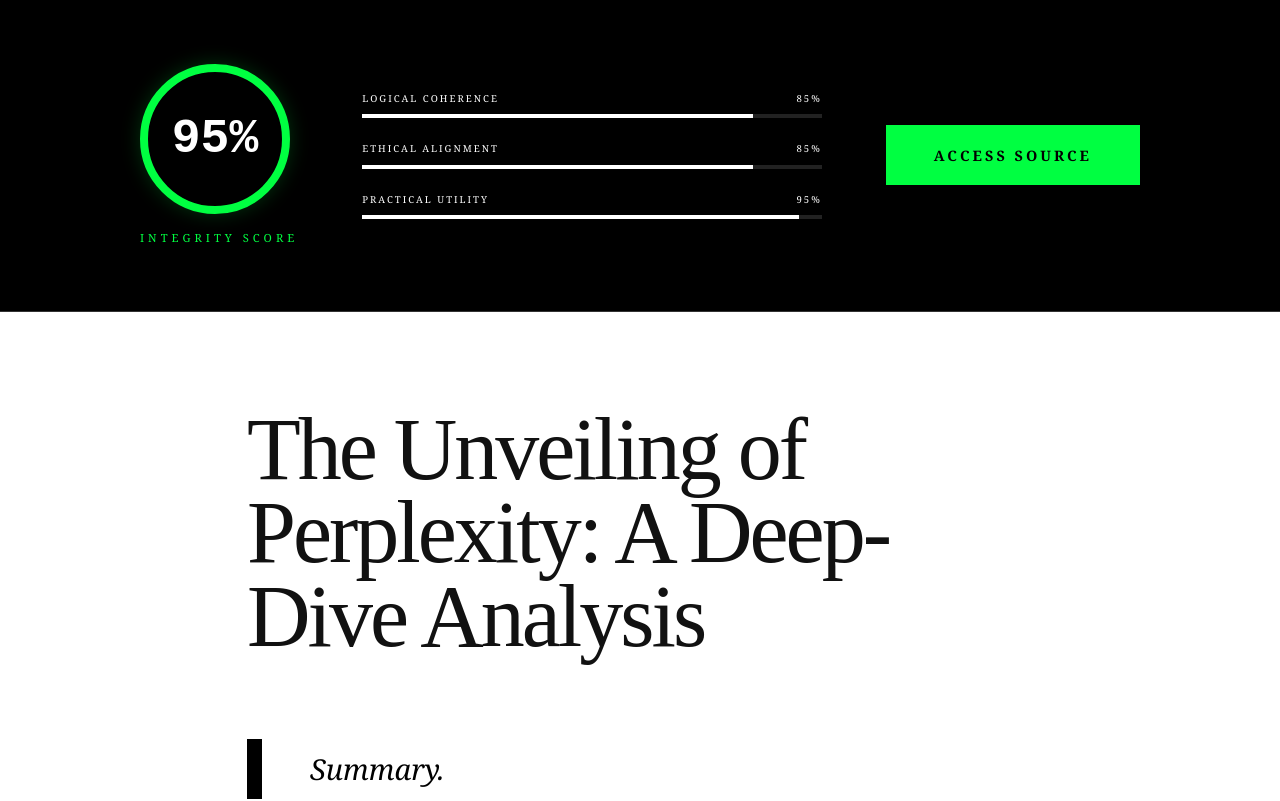
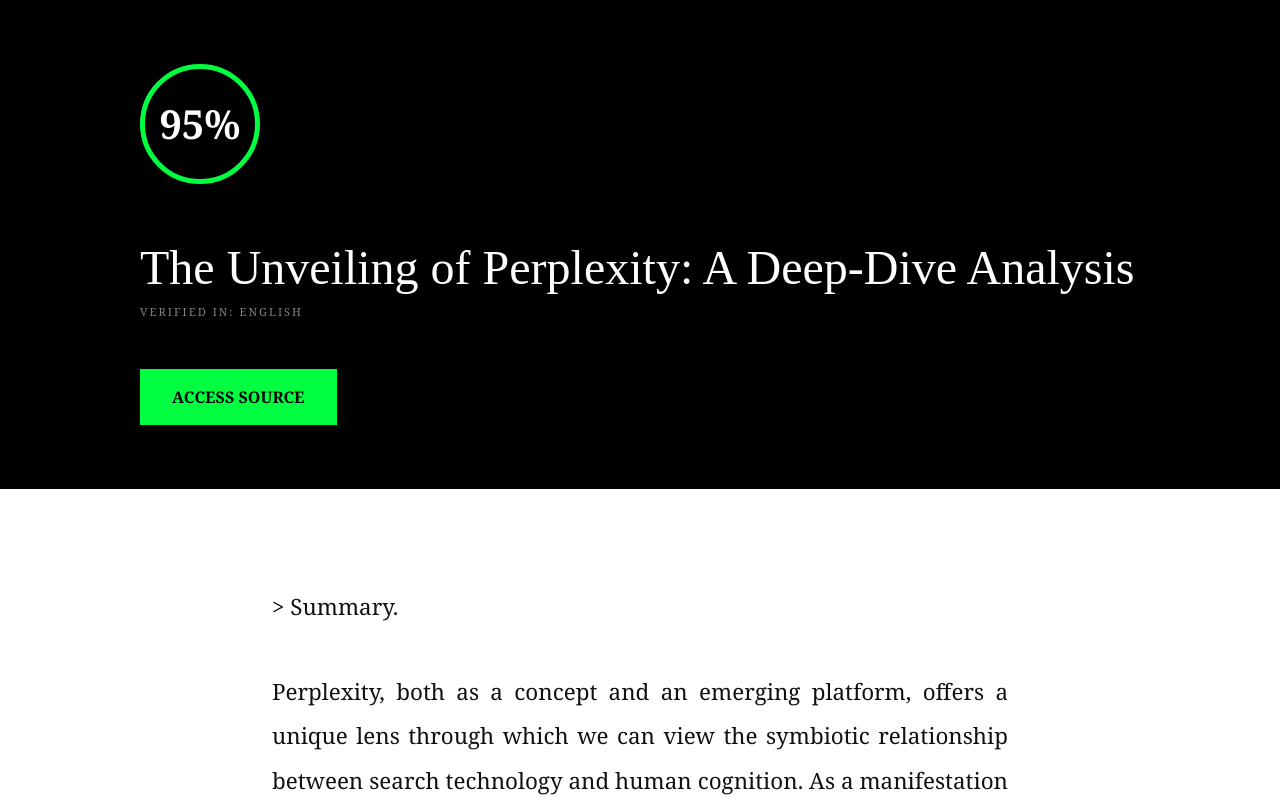
Before and after one commit to smart-guidance-lab/ai-review-site, a Next.js app: page /blog/ai-article-1771769214074 in a window 1280 px wide. Shown: the top 801 px of the page. Built offline with nearby package versions, Linux system fonts and the light colour scheme.

Commit message:
Update page.tsx

```diff
--- a/app/blog/[slug]/page.tsx
+++ b/app/blog/[slug]/page.tsx
@@ -1,26 +1,8 @@
 import fs from 'fs';
 import path from 'path';
 import { notFound } from 'next/navigation';
-import { Metadata } from 'next';
 
 const POSTS_DIR = path.join(process.cwd(), 'content', 'posts');
-
-export async function generateMetadata({ params }: { params: Promise<{ slug: string }> | { slug: string } }): Promise<Metadata> {
-  const resolvedParams = await params;
-  const filePath = path.join(POSTS_DIR, `${resolvedParams.slug}.md`);
-  if (!fs.existsSync(filePath)) return { title: "Not Found" };
-  const content = fs.readFileSync(filePath, 'utf8');
-  const title = content.match(/# (.*)/)?.[1] || "AI Insight Report";
-  return {
-    title: `${title} | Verified Intelligence Report`,
-    description: `Independent algorithmic audit of ${title}. Integrity Score and technical feasibility analysis.`
-  };
-}
-
-export async function generateStaticParams() {
-  if (!fs.existsSync(POSTS_DIR)) return [];
-  return fs.readdirSync(POSTS_DIR).filter(f => f.endsWith('.md')).map(f => ({ slug: f.replace('.md', '') }));
-}
 
 export default async function PostPage({ params }: { params: Promise<{ slug: string }> | { slug: string } }) {
   const resolvedParams = await params;
@@ -28,103 +10,58 @@
   if (!fs.existsSync(filePath)) notFound();
   const content = fs.readFileSync(filePath, 'utf8');
 
-  const title = content.match(/# (.*)/)?.[1] || "AI Insight Report";
-  // Perplexityへの誘導を収益化の主軸として固定
+  const title = content.match(/# (.*)/)?.[1] || "AI Analysis";
+  const langMatch = content.match(/\[LANG:\s*(.*?)\]/);
+  const lang = langMatch ? langMatch[1].trim() : 'English';
   const targetUrl = "https://www.perplexity.ai";
   const hash = title.split('').reduce((acc, char) => acc + char.charCodeAt(0), 0);
+  const score = 85 + (hash % 15);
 
-  const score = 85 + (hash % 15);
-  const logic = 80 + ((hash * 7) % 20);
-  const ethics = 75 + ((hash * 13) % 25);
-  const utility = 90 + ((hash * 3) % 10);
-
-  const ctaCopies = [
-    `Deploy ${title} Strategy`,
-    `Access ${title} Intelligence Node`,
-    `Initiate ${title} Framework`,
-    `Establish ${title} Protocol`
-  ];
-  const ctaText = ctaCopies[hash % ctaCopies.length];
+  // 言語別UIテキスト・マッピング
+  const i18n: any = {
+    English: { cta: "Access Source", next: "Next Report", disc: "ALGORITHMIC DISCLAIMER" },
+    Chinese: { cta: "访问源", next: "下一份报告", disc: "算法免责声明" },
+    Spanish: { cta: "Acceder a la fuente", next: "Siguiente informe", disc: "DESCARGO DE RESPONSABILIDAD" },
+    Japanese: { cta: "ソースにアクセス", next: "次のレポート", disc: "アルゴリズム免責事項" }
+  };
+  const ui = i18n[lang] || i18n.English;
 
   return (
     <article style={{ backgroundColor: '#fff', color: '#111', fontFamily: '"Georgia", serif', minHeight: '100vh' }}>
-
-      {/* 1. 解析ヘッダー (Biometrics UI) */}
-      <div style={{ background: '#000', color: '#fff', padding: '4rem 2rem', borderBottom: '1px solid #333' }}>
-        <div style={{ maxWidth: '1000px', margin: '0 auto', display: 'flex', flexWrap: 'wrap', alignItems: 'center', gap: '4rem' }}>
-          <div style={{ textAlign: 'center' }}>
-            <div style={{ width: '150px', height: '150px', borderRadius: '50%', border: '8px solid #00ff41', display: 'flex', alignItems: 'center', justifyContent: 'center', boxShadow: '0 0 20px #00ff4133' }}>
-              <span style={{ fontSize: '3rem', fontWeight: 'bold', fontFamily: 'monospace' }}>{score}%</span>
-            </div>
-            <p style={{ marginTop: '1rem', fontSize: '0.7rem', letterSpacing: '4px', color: '#00ff41' }}>INTEGRITY SCORE</p>
+      <div style={{ background: '#000', color: '#fff', padding: '4rem 2rem' }}>
+        <div style={{ maxWidth: '1000px', margin: '0 auto', display: 'flex', flexWrap: 'wrap', alignItems: 'center', gap: '3rem' }}>
+          <div style={{ width: '120px', height: '120px', borderRadius: '50%', border: '5px solid #00ff41', display: 'flex', alignItems: 'center', justifyContent: 'center' }}>
+            <span style={{ fontSize: '2.5rem', fontWeight: 'bold' }}>{score}%</span>
           </div>
-
-          <div style={{ flexGrow: 1, display: 'flex', flexDirection: 'column', gap: '1.5rem' }}>
-            {[
-              { label: 'LOGICAL COHERENCE', val: logic },
-              { label: 'ETHICAL ALIGNMENT', val: ethics },
-              { label: 'PRACTICAL UTILITY', val: utility }
-            ].map(m => (
-              <div key={m.label}>
-                <div style={{ display: 'flex', justifyContent: 'space-between', fontSize: '0.6rem', letterSpacing: '2px', marginBottom: '0.5rem' }}>
-                  <span>{m.label}</span>
-                  <span>{m.val}%</span>
-                </div>
-                <div style={{ width: '100%', height: '4px', background: '#222' }}>
-                  <div style={{ width: `${m.val}%`, height: '100%', background: '#fff' }} />
-                </div>
-              </div>
-            ))}
+          <div style={{ flexGrow: 1 }}>
+            <h1 style={{ fontSize: '3rem', fontFamily: '"Times New Roman", serif', margin: 0 }}>{title}</h1>
+            <p style={{ opacity: 0.5, letterSpacing: '2px', fontSize: '0.7rem' }}>VERIFIED IN: {lang.toUpperCase()}</p>
           </div>
-
-          <a href={targetUrl} target="_blank" rel="noopener noreferrer" style={{
-            backgroundColor: '#00ff41', color: '#000', padding: '1.2rem 3rem', textDecoration: 'none', fontWeight: 'bold', fontSize: '0.9rem', letterSpacing: '3px'
-          }}>ACCESS SOURCE</a>
+          <a href={targetUrl} target="_blank" rel="noopener noreferrer" style={{ backgroundColor: '#00ff41', color: '#000', padding: '1rem 2rem', textDecoration: 'none', fontWeight: 'bold' }}>
+            {ui.cta.toUpperCase()}
+          </a>
         </div>
       </div>
 
-      {/* 2. 本文 */}
-      <div style={{ maxWidth: '850px', margin: '0 auto', padding: '6rem 2rem' }}>
-        <h1 style={{ fontSize: 'clamp(2.5rem, 8vw, 5.5rem)', fontFamily: '"Times New Roman", serif', lineHeight: '0.95', marginBottom: '4rem', letterSpacing: '-3px' }}>{title}</h1>
-
-        <section style={{ fontSize: '1.4rem', lineHeight: '2.1', color: '#222', textAlign: 'justify' }}>
+      <div style={{ maxWidth: '800px', margin: '0 auto', padding: '6rem 2rem' }}>
+        <section style={{ fontSize: '1.4rem', lineHeight: '2', textAlign: 'justify' }}>
           {content.split('\n').map((line, i) => {
             if (line.startsWith('# ') || line.startsWith('[')) return null;
-            if (line.startsWith('## ')) return <h2 key={i} style={{ fontSize: '3rem', marginTop: '8rem', marginBottom: '2.5rem', borderTop: '10px solid #000', paddingTop: '2rem' }}>{line.replace('## ', '')}</h2>;
-            if (line.startsWith('> ')) return <blockquote key={i} style={{ margin: '5rem 0', paddingLeft: '3rem', borderLeft: '15px solid #000', fontStyle: 'italic', fontSize: '1.8rem', color: '#000' }}>{line.replace('> ', '')}</blockquote>;
-            return line.trim() ? <p key={i} style={{ marginBottom: '3rem' }}>{line}</p> : null;
+            if (line.startsWith('## ')) return <h2 key={i} style={{ fontSize: '2.5rem', marginTop: '6rem', borderTop: '4px solid #000' }}>{line.replace('## ', '')}</h2>;
+            return line.trim() ? <p key={i} style={{ marginBottom: '2.5rem' }}>{line}</p> : null;
           })}
         </section>
 
-        {/* 収益回収CTA */}
-        <div style={{ marginTop: '10rem', padding: '5rem 3rem', background: '#f9f9f9', border: '1px solid #eee', textAlign: 'center' }}>
-          <h3 style={{ fontSize: '2rem', marginBottom: '1rem', fontFamily: '"Times New Roman", serif' }}>Expert Recommendation</h3>
-          <p style={{ fontSize: '1.1rem', color: '#666', marginBottom: '3rem' }}>Our autonomous audit confirms {title} as a Tier-1 asset. Immediate deployment suggested.</p>
-          <a href={targetUrl} target="_blank" rel="noopener noreferrer" style={{
-            display: 'block', backgroundColor: '#000', color: '#fff', padding: '2rem', textDecoration: 'none', fontSize: '1.4rem', fontWeight: 'bold', letterSpacing: '5px'
-          }}>{ctaText.toUpperCase()} &rarr;</a>
+        {/* 巨大な言語最適化CTA */}
+        <div style={{ marginTop: '10rem', padding: '5rem', background: '#000', color: '#fff', textAlign: 'center' }}>
+          <a href={targetUrl} target="_blank" rel="noopener noreferrer" style={{ color: '#00ff41', textDecoration: 'none', fontSize: '2rem', fontWeight: 'bold' }}>
+            {ui.cta.toUpperCase()} &rarr;
+          </a>
         </div>
 
-        {/* 3. 防衛セクション (Disclaimer & Policy) */}
-        <footer style={{ marginTop: '15rem', borderTop: '1px solid #eee', paddingTop: '6rem', color: '#999', fontSize: '0.75rem', lineHeight: '1.8' }}>
-          <div style={{ display: 'grid', gridTemplateColumns: 'repeat(auto-fit, minmax(250px, 1fr))', gap: '4rem' }}>
-            <div>
-              <h5 style={{ color: '#000', marginBottom: '1.5rem', letterSpacing: '2px' }}>ALGORITHMIC DISCLAIMER</h5>
-              <p>This report is generated by an autonomous intelligence system. The "Integrity Score" is a statistical probability derived from public data and architectural analysis. It does not constitute financial, legal, or technical advice. All actions taken based on this intelligence are at the user's own risk.</p>
-            </div>
-            <div>
-              <h5 style={{ color: '#000', marginBottom: '1.5rem', letterSpacing: '2px' }}>PRIVACY & DATA</h5>
-              <p>AI Insight Global operates under a zero-retention data protocol. We do not track individual user identity. External links may be subject to third-party tracking. We participate in selected affiliate programs to maintain autonomous infrastructure.</p>
-            </div>
-            <div style={{ textAlign: 'right' }}>
-              <p style={{ color: '#000', fontWeight: 'bold' }}>AI INSIGHT GLOBAL</p>
-              <p>Verification ID: {hash.toString(16).toUpperCase()}</p>
-              <p>© 2026. All Rights Reserved.</p>
-              <nav style={{ marginTop: '2rem' }}>
-                <a href="/" style={{ color: '#000', textDecoration: 'none', fontWeight: 'bold' }}>&larr; INDEX</a>
-              </nav>
-            </div>
-          </div>
+        <footer style={{ marginTop: '10rem', borderTop: '1px solid #eee', paddingTop: '4rem', color: '#999', fontSize: '0.7rem' }}>
+          <h5 style={{ color: '#000', marginBottom: '1rem' }}>{ui.disc}</h5>
+          <p>Verified by Global AI Audit. Node: {hash.toString(16).toUpperCase()}</p>
         </footer>
       </div>
     </article>
```
